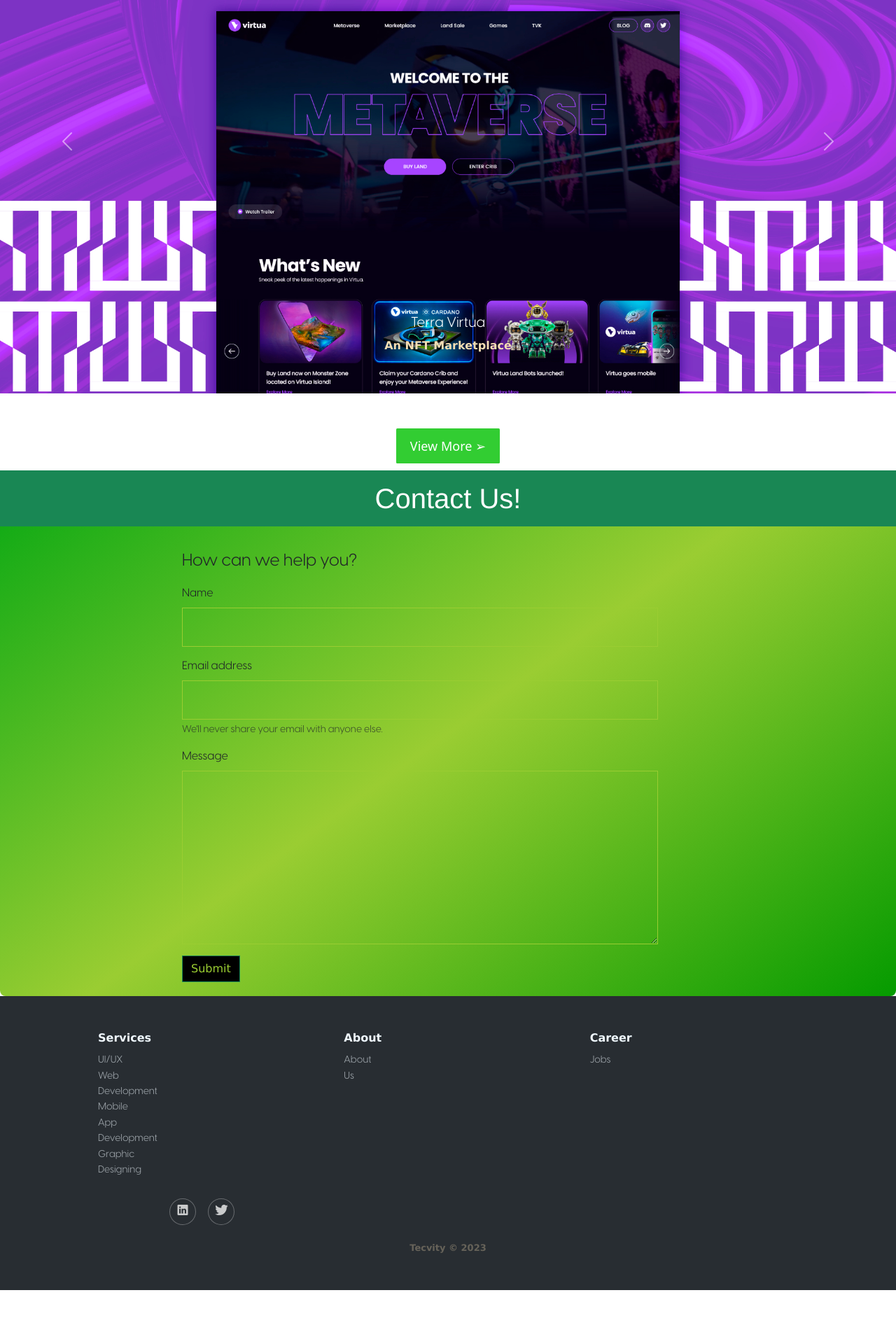
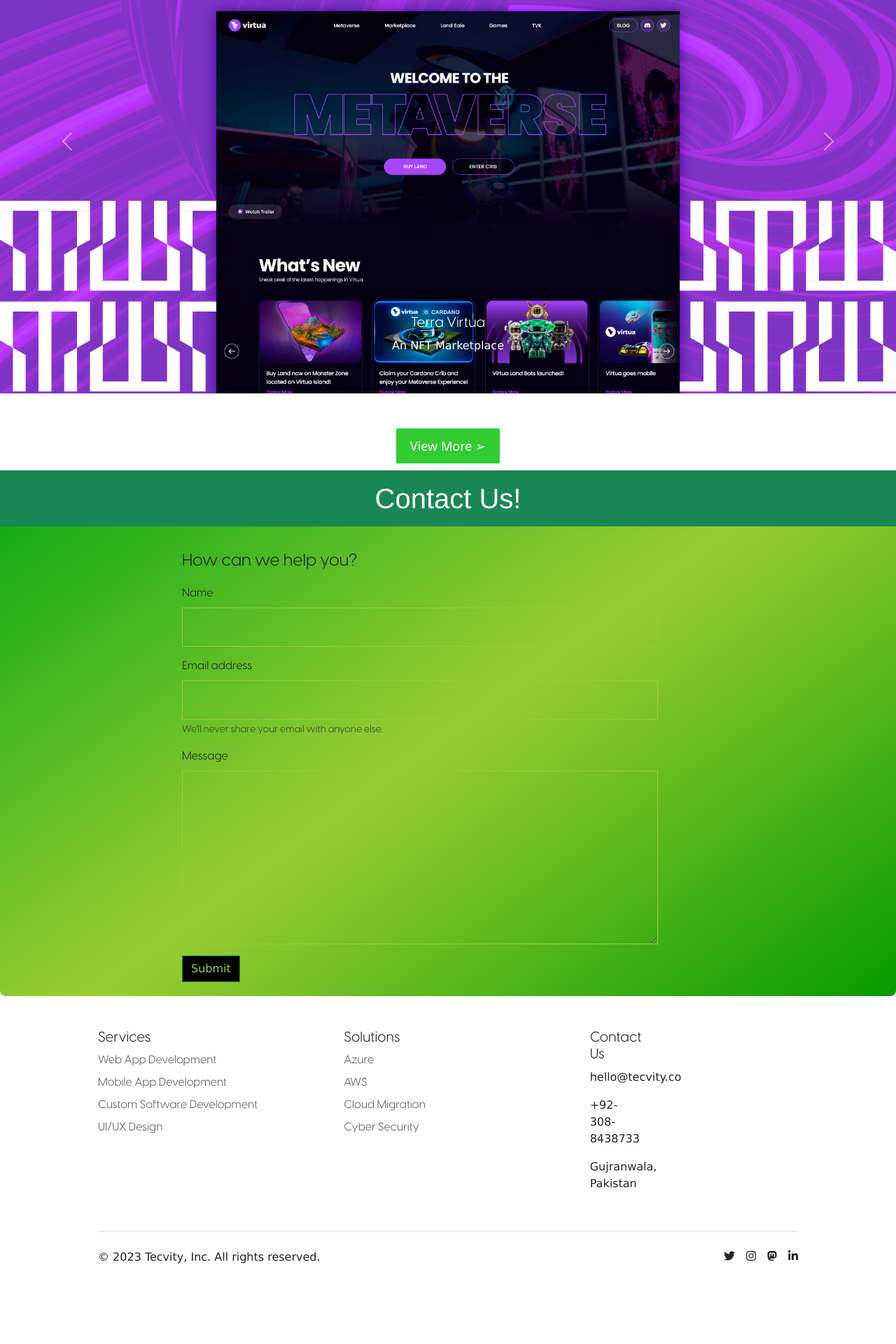
Before and after one commit to Tecvity/tecvity-website, a Jekyll site: the page built from pages/jobs.html, in a window 1280 px wide. Shown: the part 1553-3473 px from the top of the page at 70% size. Built offline with Jekyll 4.4.1, drawn with Linux system fonts in a browser that asks for light colours; nearby versions of some CDN libraries; before the commit the page ends 3396 px from its top, so only the background shows below that.

Commit message:
fix the footer

```diff
--- a/_includes/contact-form.html
+++ b/_includes/contact-form.html
@@ -1,5 +1,5 @@
 <head>
-  <link rel="stylesheet" href="/assets/css/contact-form.css"
+  <link rel="stylesheet" href="/assets/css/contact-form.css" />
 </head>
 <section id="tm-section-4" class="contact-us-section">
   <h1 class="w3-center p-3 mb-2 bg-success text-white" id="contact-heading">
--- a/_includes/footer.html
+++ b/_includes/footer.html
@@ -1,3 +1,5 @@
+<link rel="stylesheet" href="/assets/css/footer.css" />
+
 <div class="container">
   <footer class="py-5">
     <div class="row">
@@ -5,18 +7,30 @@
         <h5>Services</h5>
         <ul class="nav flex-column">
           <li class="nav-item mb-2">
-            <a href="#" class="nav-link p-0 text-muted">Web App Development</a>
+            <a
+              href="/pages/services/web-development"
+              class="nav-link p-0 text-muted"
+              >Web App Development</a
+            >
           </li>
           <li class="nav-item mb-2">
-            <a href="#" class="nav-link p-0 text-muted">Mobile App Development</a>
+            <a
+              href="/pages/services/mobile-dev.html"
+              class="nav-link p-0 text-muted"
+              >Mobile App Development</a
+            >
           </li>
           <li class="nav-item mb-2">
-            <a href="#" class="nav-link p-0 text-muted">Custom Software Development</a>
+            <a href="#" class="nav-link p-0 text-muted"
+              >Custom Software Development</a
+            >
           </li>
           <li class="nav-item mb-2">
-            <a href="#" class="nav-link p-0 text-muted">UI/UX Design</a>
+            <a href="/pages/services/UI-UX.html" class="nav-link p-0 text-muted"
+              >UI/UX Design</a
+            >
           </li>
-          <li class="nav-item mb-2">
+          <!-- <li class="nav-item mb-2">
             <a href="#" class="nav-link p-0 text-muted">Dedicated Teams</a>
           </li>
           <li class="nav-item mb-2">
@@ -24,7 +38,7 @@
           </li>
           <li class="nav-item mb-2">
             <a href="#" class="nav-link p-0 text-muted">DevOps</a>
-          </li>
+          </li> -->
         </ul>
       </div>
 
@@ -66,9 +80,9 @@
       </div> -->
       <div class="col-6 col-md-2 mb-3">
         <h5>Contact Us</h5>
-<p>hello@tecvity.co</p>
-<p>+92-308-8438733</p>
-<p>Gujranwala, Pakistan</p>
+        <p>hello@tecvity.co</p>
+        <p>+92-308-8438733</p>
+        <p>Gujranwala, Pakistan</p>
       </div>
       <!--
       <div class="col-md-5 offset-md-1 mb-3">
--- a/_layouts/pages.html
+++ b/_layouts/pages.html
@@ -149,7 +149,7 @@
     <!-- Contact us -->
     {%include contact-form.html%}
 
-    <div class="footer-dark">
+    <!-- <div class="footer-dark">
       <footer>
         <div class="container">
           <div class="row">
@@ -203,7 +203,8 @@
           <p class="copyright">Tecvity © 2023</p>
         </div>
       </footer>
-    </div>
+    </div> -->
+    {% include footer.html %}
     <script src="https://cdnjs.cloudflare.com/ajax/libs/jquery/3.2.1/jquery.min.js"></script>
     <script src="https://cdnjs.cloudflare.com/ajax/libs/twitter-bootstrap/4.1.3/js/bootstrap.bundle.min.js"></script>
     <!-- These imports when removed breaks the next and previous button of carousel -->
@@ -668,8 +669,6 @@ position:relative;
 
     p {
       font-family: Verdana, Geneva, Tahoma, sans-serif;
-      font-weight: bold;
-      color: wheat;
     }
 
     .gen1 {
--- /dev/null
+++ b/assets/css/footer.css
@@ -0,0 +1,3 @@
+.nav-link{
+    white-space: nowrap;
+      }
```
Also changed, not shown: 1 other file.
